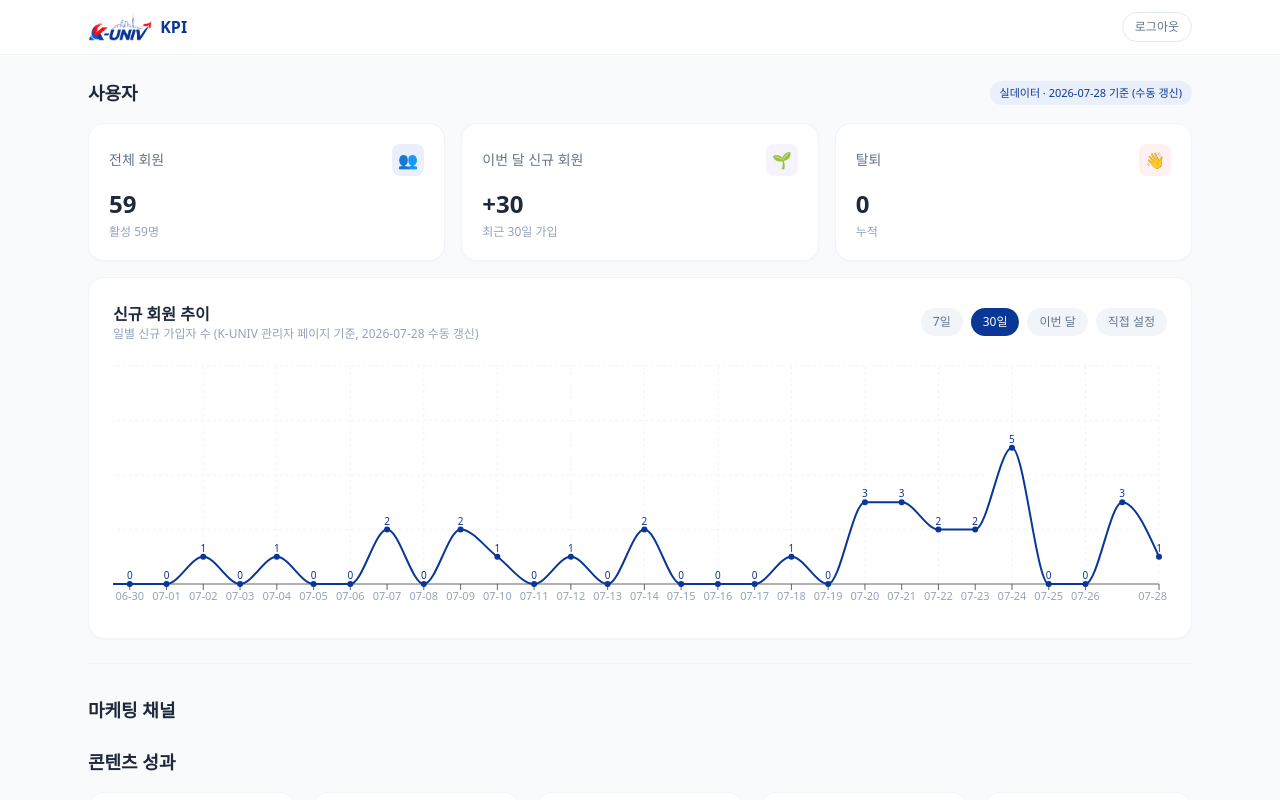
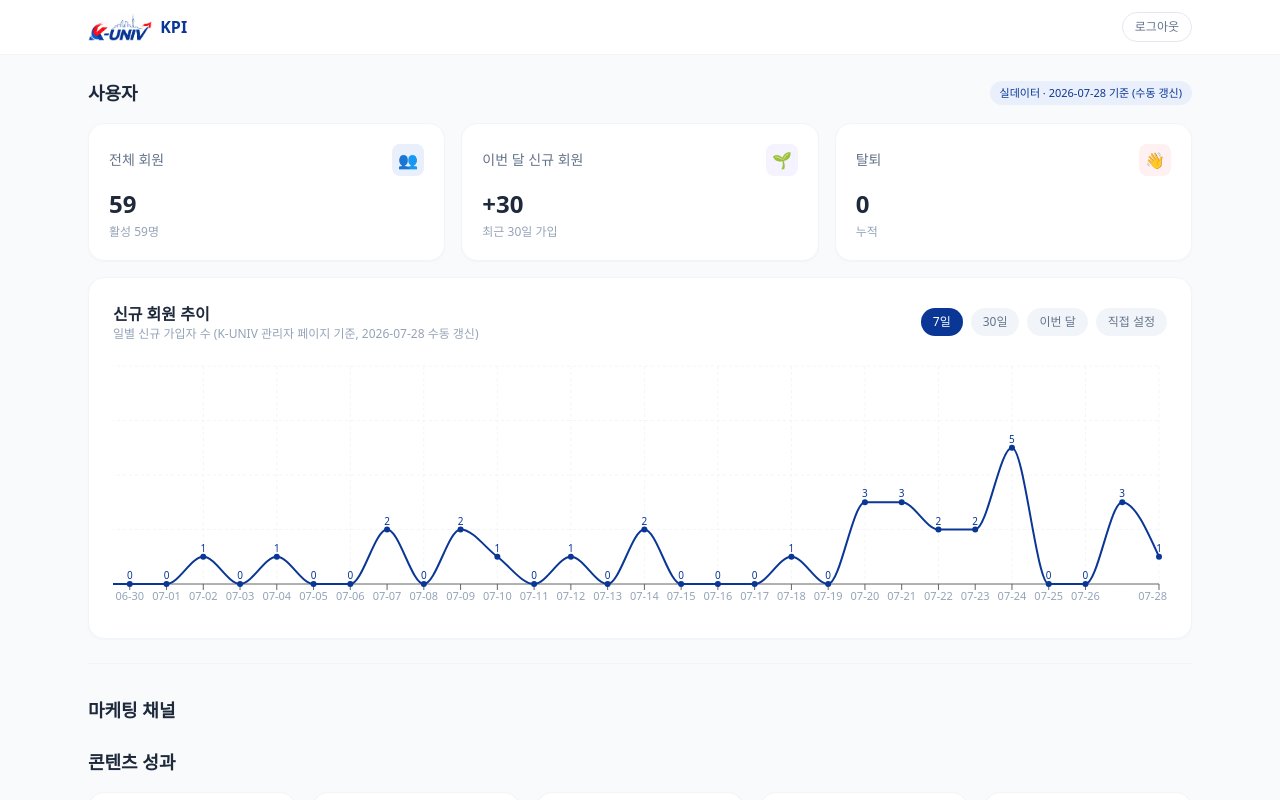
Before and after one commit to Gaumeoandanh/kuniv-kpi-dashboard, a Next.js app: page /dashboard in a window 1280 px wide. Shown: the top 800 px of the page. Built offline with nearby package versions, Linux system fonts and the light colour scheme; no server answers.

Commit message:
Update DateRangeSelector.tsx

```diff
--- a/components/dashboard/DateRangeSelector.tsx
+++ b/components/dashboard/DateRangeSelector.tsx
@@ -27,7 +27,7 @@ export default function DateRangeSelector({
 }: {
   onChange: (range: ResolvedRange) => void;
 }) {
-  const [preset, setPreset] = useState<DateRangePreset>("30d");
+  const [preset, setPreset] = useState<DateRangePreset>("7d");
   const [customFrom, setCustomFrom] = useState(isoDaysAgo(30));
   const [customTo, setCustomTo] = useState(todayISO());
 
```
